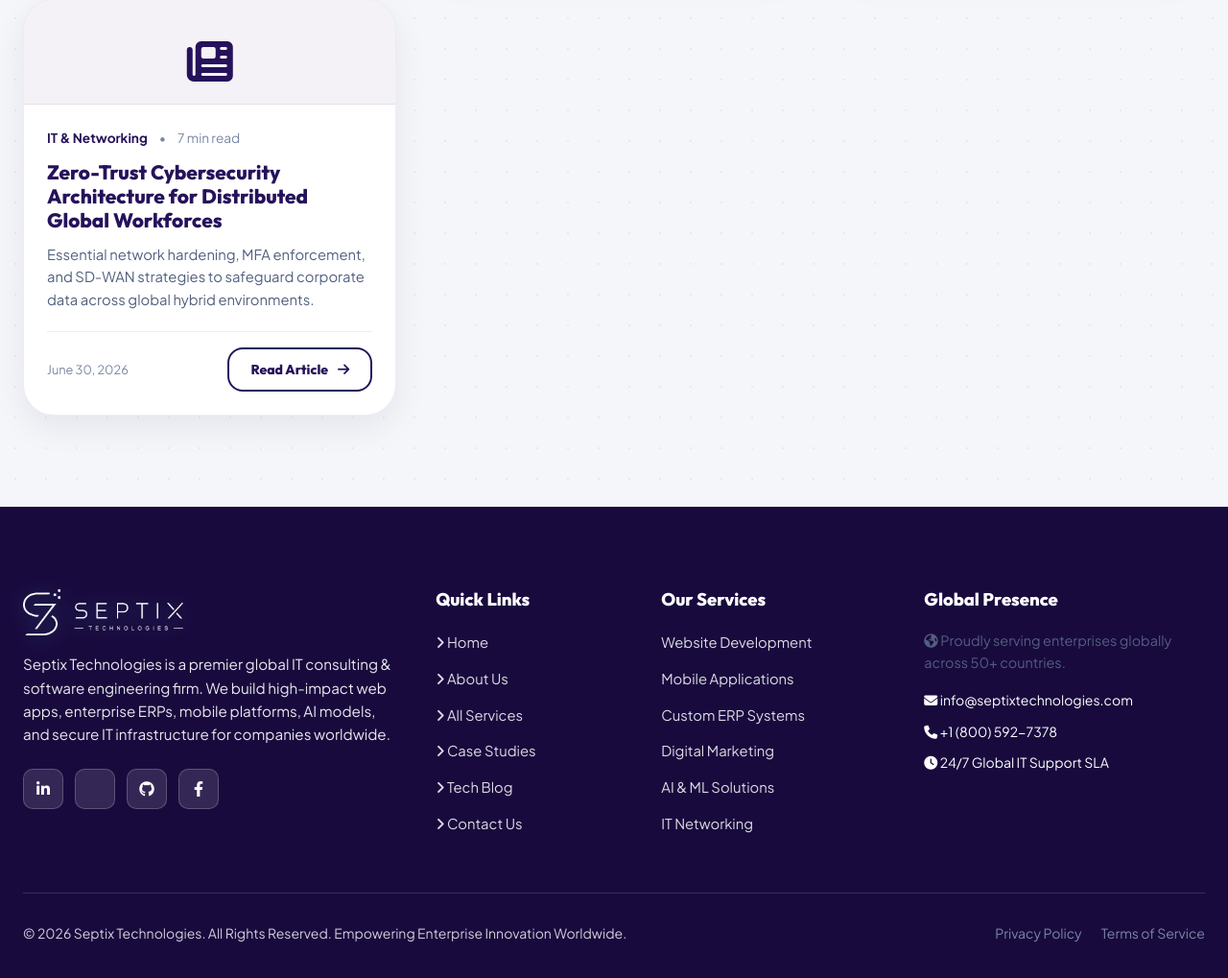
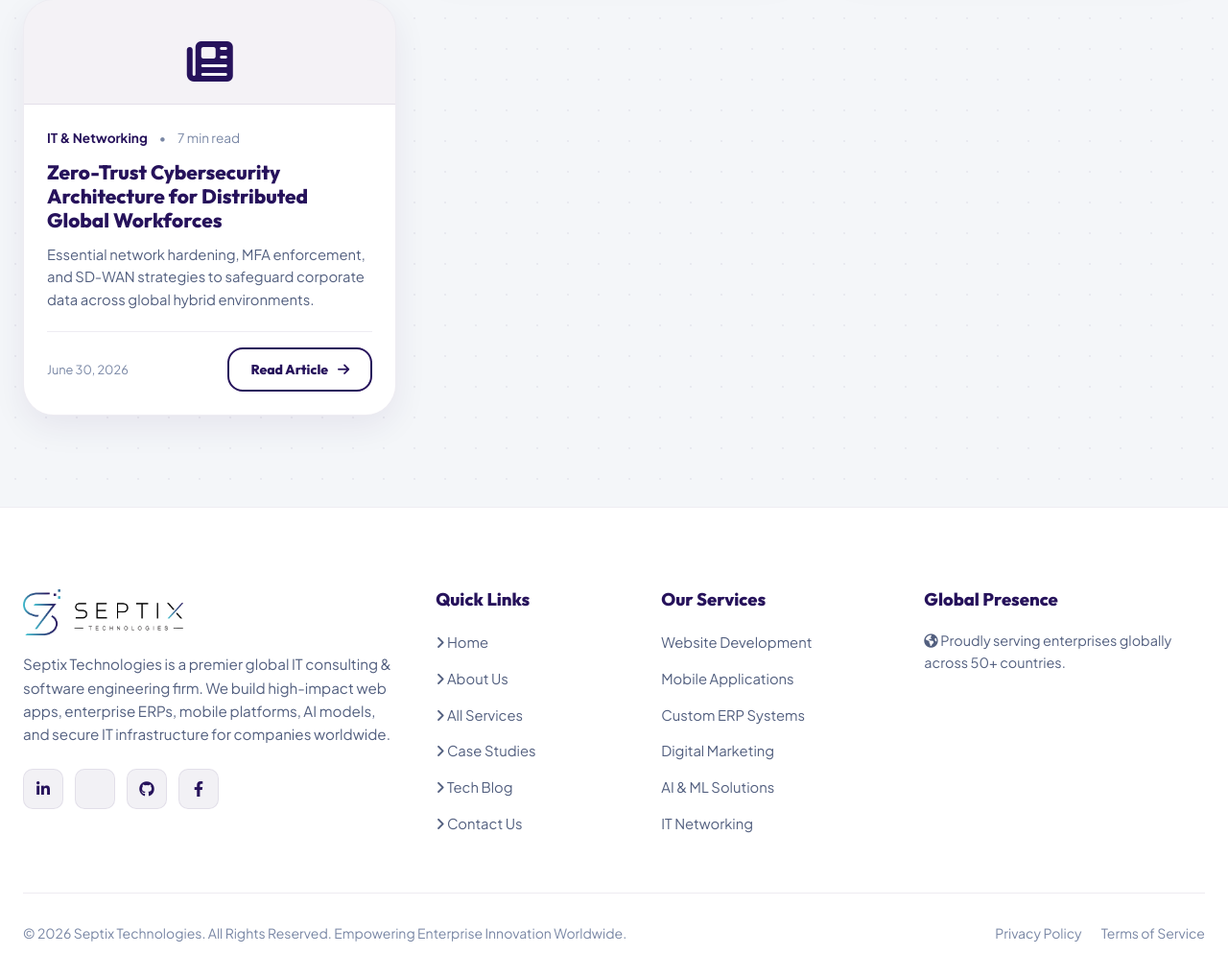
Before and after one commit to Maulik-Dawda/septix-technologies, a PHP site: page /blog.php in a window 1280 px wide. Shown: the part 1149-2168 px from the top of the page at 96% size. Run offline with PHP 8.4, Linux system fonts and the light colour scheme.

Commit message:
Update footer: Changed footer background to clean light theme (#ffffff) matching the website design palette

```diff
--- a/assets/css/style.css
+++ b/assets/css/style.css
@@ -1252,22 +1219,21 @@ textarea.form-control {
     color: var(--clr-brand-light);
 }
 
-/* Footer - Deep Royal Grounding Footer with White Logo Inversion & High Contrast Text */
+/* Footer - Clean Light Theme */
 .site-footer {
-    background: #190a3e;
-    color: #ffffff;
+    background: #ffffff;
+    color: var(--clr-brand-dark);
     border-top: 1px solid var(--clr-border);
     padding: 85px 0 35px;
     position: relative;
     overflow: hidden;
 }
 
-/* Filter transforms dark text logo to brilliant pure white with cyan ambient glow */
 .footer-brand img {
     height: 70px;
     width: auto;
     object-fit: contain;
-    filter: brightness(0) invert(1) drop-shadow(0 2px 10px rgba(61, 193, 208, 0.45));
+    filter: none;
     transition: var(--transition);
 }
 
@@ -1295,7 +1261,7 @@ textarea.form-control {
 }
 
 .footer-brand p {
-    color: rgba(255, 255, 255, 0.9);
+    color: var(--clr-text-muted);
     font-size: 0.95rem;
     margin: 18px 0 24px;
     line-height: 1.6;
@@ -1304,7 +1270,7 @@ textarea.form-control {
 .footer-title {
     font-size: 1.15rem;
     margin-bottom: 20px;
-    color: #ffffff;
+    color: var(--clr-brand-dark);
     font-weight: 800;
 }
 
@@ -1315,7 +1281,7 @@ textarea.form-control {
 }
 
 .footer-links a {
-    color: rgba(255, 255, 255, 0.85);
+    color: var(--clr-text-muted);
     font-size: 0.925rem;
     transition: var(--transition);
 }
@@ -1334,30 +1300,30 @@ textarea.form-control {
     width: 42px;
     height: 42px;
     border-radius: var(--radius-sm);
-    background: rgba(255, 255, 255, 0.12);
-    border: 1px solid rgba(255, 255, 255, 0.2);
+    background: rgba(38, 18, 91, 0.06);
+    border: 1px solid var(--clr-border);
     display: flex;
     align-items: center;
     justify-content: center;
-    color: #ffffff;
+    color: var(--clr-brand-dark);
     transition: var(--transition);
 }
 
 .social-link:hover {
-    background: var(--clr-brand-light);
-    color: var(--clr-brand-dark);
-    border-color: var(--clr-brand-light);
+    background: var(--clr-brand-dark);
+    color: var(--clr-brand-light);
+    border-color: var(--clr-brand-dark);
     transform: translateY(-4px);
 }
 
 .footer-bottom {
-    border-top: 1px solid rgba(255, 255, 255, 0.15);
+    border-top: 1px solid var(--clr-border);
     padding-top: 30px;
     display: flex;
     align-items: center;
     justify-content: space-between;
     font-size: 0.875rem;
-    color: rgba(255, 255, 255, 0.8);
+    color: var(--clr-text-dim);
 }
 
 @media (max-width: 768px) {
```
Also changed, not shown: other parts of assets/css/style.css (+1 -34 lines).
